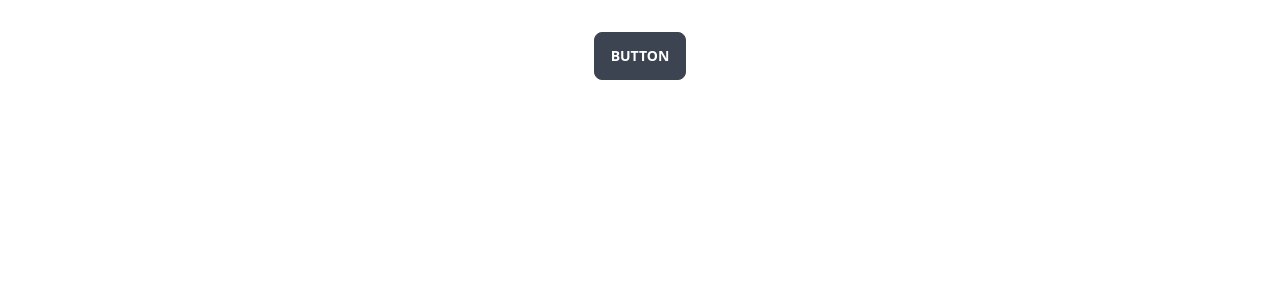
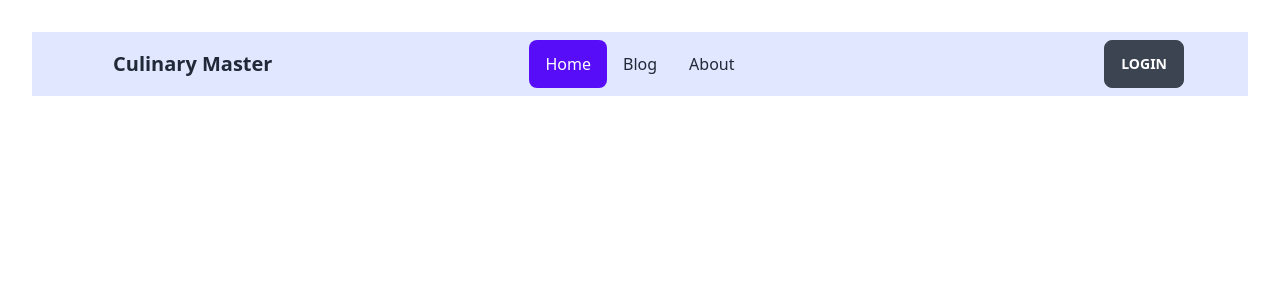
Before and after one commit to sujonmahmud102/chef-recipe, a React (Vite) app: page / in a window 1280 px wide. Shown: the top 300 px of the page. Built offline with nearby package versions, Linux system fonts and the light colour scheme.

Commit message:
navbar added

```diff
--- a/src/Layout/Main.jsx
+++ b/src/Layout/Main.jsx
@@ -0,0 +1,12 @@
+import React from 'react';
+import Home from '../Pages/Home/Home';
+
+const Main = () => {
+    return (
+        <div>
+            <Home></Home>
+        </div>
+    );
+};
+
+export default Main;
--- /dev/null
+++ b/src/Pages/Home/Home.jsx
@@ -0,0 +1,12 @@
+import React from 'react';
+import Navbar from '../Shared/Navbar';
+
+const Home = () => {
+    return (
+        <div>
+            <Navbar></Navbar>
+        </div>
+    );
+};
+
+export default Home;
--- a/src/Pages/Shared/Navbar.jsx
+++ b/src/Pages/Shared/Navbar.jsx
@@ -0,0 +1,34 @@
+import React from 'react';
+import { Link, NavLink } from 'react-router-dom';
+
+const Navbar = () => {
+    return (
+        <div className="navbar bg-indigo-100 px-16">
+            <div className="navbar-start">
+                <div className="dropdown">
+                    <label tabIndex={0} className="btn btn-ghost lg:hidden">
+                        <svg xmlns="http://www.w3.org/2000/svg" className="h-5 w-5" fill="none" viewBox="0 0 24 24" stroke="currentColor"><path strokeLinecap="round" strokeLinejoin="round" strokeWidth="2" d="M4 6h16M4 12h8m-8 6h16" /></svg>
+                    </label>
+                    <ul tabIndex={0} className="menu menu-compact dropdown-content mt-3 p-2 shadow bg-base-100 rounded-box w-52">
+                        <li><NavLink to='/'>Home</NavLink> </li>
+                        <li><NavLink to='/blog'>Blog</NavLink> </li>
+                        <li><NavLink to='/about'>About</NavLink> </li>
+                    </ul>
+                </div>
+                <Link className="btn btn-ghost normal-case text-xl" to='/'>Culinary Master</Link>
+            </div>
+            <div className="navbar-center hidden lg:flex">
+                <ul className="menu menu-horizontal px-1">
+                    <li><NavLink to='/'>Home</NavLink> </li>
+                    <li><NavLink to='/blog'>Blog</NavLink> </li>
+                    <li><NavLink to='/about'>About</NavLink> </li>
+                </ul>
+            </div>
+            <div className="navbar-end">
+                <a className="btn">Login</a>
+            </div>
+        </div>
+    );
+};
+
+export default Navbar;
--- a/src/Routes/Router.jsx
+++ b/src/Routes/Router.jsx
@@ -3,6 +3,7 @@ import {
     createBrowserRouter,
     RouterProvider,
 } from "react-router-dom";
+import Main from '../Layout/Main';
 
 
 
@@ -10,7 +11,7 @@ import {
 const router = createBrowserRouter([
     {
         path: "/",
-        element: <div><button className="btn">Button</button> </div>,
+        element: <Main></Main>,
     },
 ]);
 
```
